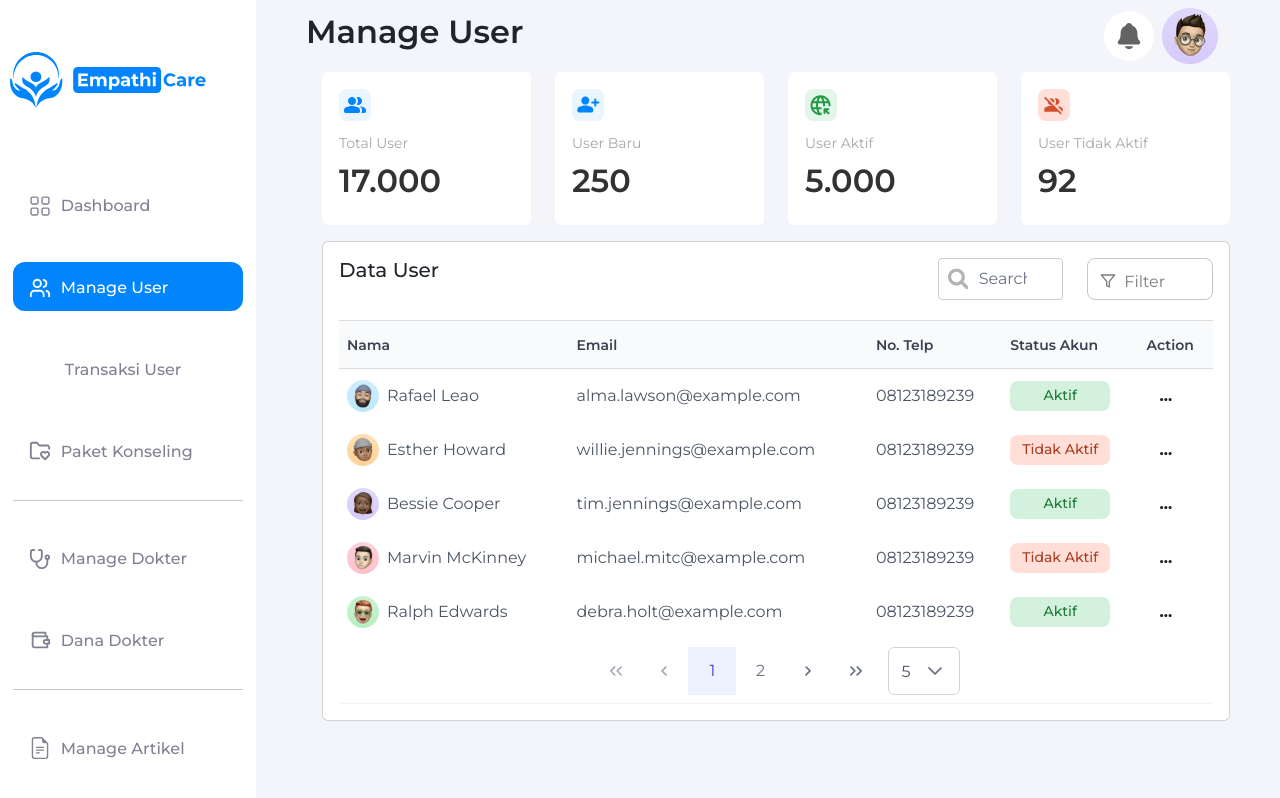
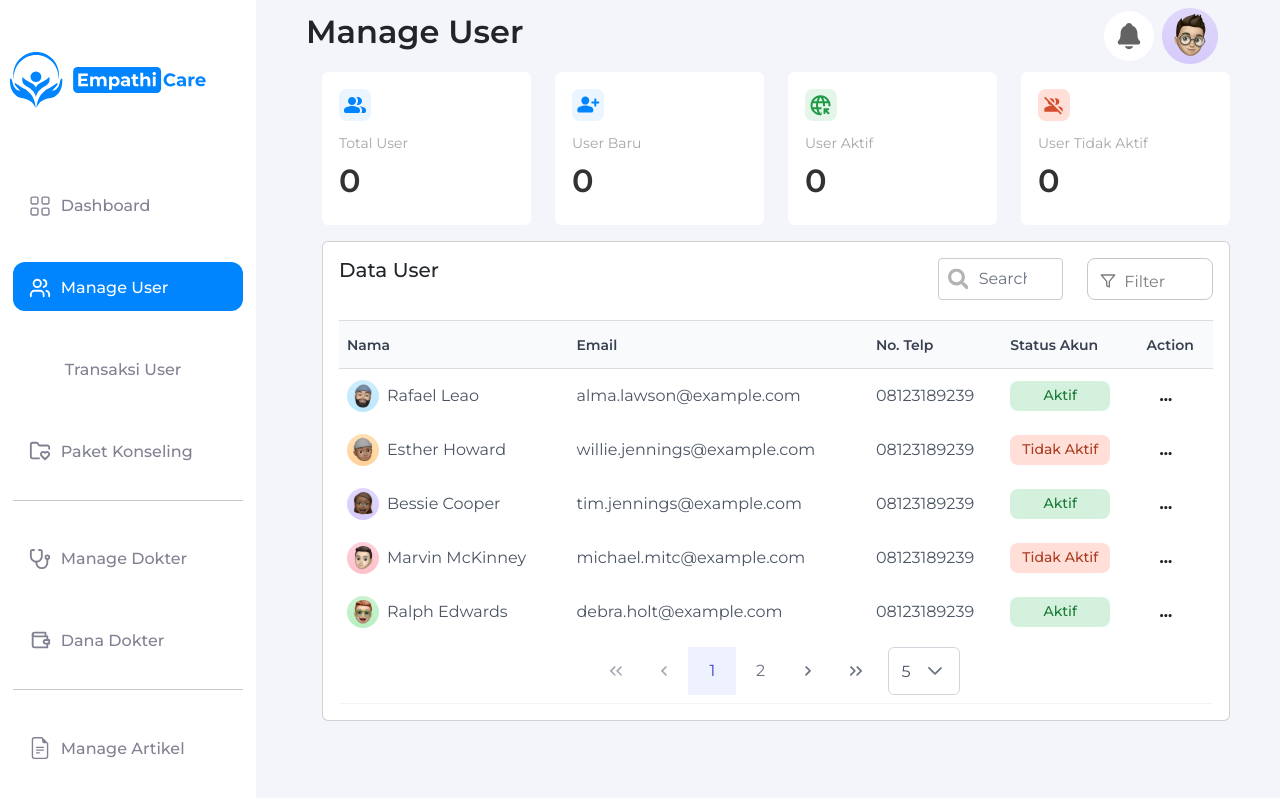
Before and after one commit to Capstone-Mental-Health-Care-Group-6/frontent-dekstop-admin, a React (Vite) app: page /admin/manage/user in a window 1280 px wide. Built offline with nearby package versions, Linux system fonts and the light colour scheme; some icons are missing.

Commit message:
add: service patient.js & integrasi get all patient

```diff
--- a/src/components/DataUsers/dataUsers.js
+++ b/src/components/DataUsers/dataUsers.js
@@ -1,34 +1,18 @@
+import { useEffect, useState } from "react";
 import {
-    avatar1, avatar2, avatar3, avatar4, avatar5, avatar6, avatar7, avatar8, iconTotalUser, iconUserBaru, iconUserAktif, iconUserTidakAktif
-} from '../../../image'
-
-
-export const cardManageUsers = [
-    {
-        location: '/',
-        image: iconTotalUser,
-        text: 'Total User',
-        total: '17.000'
-    },
-    {
-        location: '/',
-        image: iconUserBaru,
-        text: 'User Baru',
-        total: '250'
-    },
-    {
-        location: '/',
-        image: iconUserAktif,
-        text: 'User Aktif',
-        total: '5.000'
-    },
-    {
-        location: '/',
-        image: iconUserTidakAktif,
-        text: 'User Tidak Aktif',
-        total: '92'
-    },
-]
+  avatar1,
+  avatar2,
+  avatar3,
+  avatar4,
+  avatar5,
+  avatar6,
+  avatar7,
+  avatar8,
+  iconTotalUser,
+  iconUserBaru,
+  iconUserAktif,
+  iconUserTidakAktif,
+} from "../../../image";
 
 export const dataUsers = [
   {
@@ -38,7 +22,7 @@ export const dataUsers = [
     email: "alma.lawson@example.com",
     telephone: "08123189239",
     statusAkun: "Aktif",
-        action: "..."
+    action: "...",
   },
   {
     id: 129861,
@@ -47,7 +31,7 @@ export const dataUsers = [
     email: "willie.jennings@example.com",
     telephone: "08123189239",
     statusAkun: "Tidak Aktif",
-        action: "..."
+    action: "...",
   },
   {
     id: 129862,
@@ -56,7 +40,7 @@ export const dataUsers = [
     email: "tim.jennings@example.com",
     telephone: "08123189239",
     statusAkun: "Aktif",
-        action: "..."
+    action: "...",
   },
   {
     id: 129863,
@@ -65,7 +49,7 @@ export const dataUsers = [
     email: "michael.mitc@example.com",
     telephone: "08123189239",
     statusAkun: "Tidak Aktif",
-        action: "..."
+    action: "...",
   },
   {
     id: 129864,
@@ -74,7 +58,7 @@ export const dataUsers = [
     email: "debra.holt@example.com",
     telephone: "08123189239",
     statusAkun: "Aktif",
-        action: "..."
+    action: "...",
   },
   {
     id: 129865,
@@ -83,7 +67,7 @@ export const dataUsers = [
     email: "abill.sanders@example.com",
     telephone: "08123189239",
     statusAkun: "Aktif",
-        action: "..."
+    action: "...",
   },
   {
     id: 129866,
@@ -92,7 +76,7 @@ export const dataUsers = [
     email: "kenzi.lawson@example.com",
     telephone: "08123189239",
     statusAkun: "Tidak Aktif",
-        action: "..."
+    action: "...",
   },
   {
     id: 129868,
@@ -101,9 +85,9 @@ export const dataUsers = [
     email: "jessica.hanson@example.com",
     telephone: "08123189239",
     statusAkun: "Aktif",
-        action: "..."
+    action: "...",
   },
-]
+];
 
 // export const columnUser = [
 //     {
--- a/src/pages/Dashboard/Dashboard.jsx
+++ b/src/pages/Dashboard/Dashboard.jsx
@@ -1,4 +1,4 @@
-import React from "react";
+import React, { useEffect, useState } from "react";
 import Layouts from "../../Layouts/Layouts";
 import "./Dashboard.styles.css";
 import {
@@ -13,8 +13,16 @@ import {
 import Card from "../../components/Fragments/card/Card";
 import PaketTeratas from "../../components/Fragments/paket-teratas/PaketTeratas";
 import { useLogin } from "../../hooks/useLogin";
+import { getAllPatient } from "../../service/patient";
 
 const Dashboard = () => {
+  const [totalUser, setTotalUser] = useState(null);
+
+  // useEffect(() => {
+  //   getAllPatient((data) => {
+  //     setTotalUser(data.data.total_user);
+  //   });
+  // }, []);
 
   return (
     <Layouts titlePage={"Dashboard"}>
@@ -45,7 +53,7 @@ const Dashboard = () => {
           <div className="d-flex gap-3">
             <Card
               cardSubtitle="Total User"
-              cardTitle="17.000"
+              cardTitle={totalUser !== null ? totalUser : "0"}
               src={iconCardUser}
             />
             <Card
--- a/src/pages/ManageUser/ManageUser.jsx
+++ b/src/pages/ManageUser/ManageUser.jsx
@@ -1,14 +1,21 @@
-import React, { useState } from "react";
+import React, { useEffect, useState } from "react";
 import Layouts from "../../Layouts/Layouts";
 import Card from "../../components/Fragments/card/Card";
 import { dataUsers } from "../../components/DataUsers/dataUsers";
-import { cardManageUsers } from "../../components/DataUsers/dataUsers";
+// import { cardManageUsers } from "../../components/DataUsers/dataUsers";
 import { Link } from "react-router-dom";
 import Search from "../../components/Elements/SearchManageUser/SearchManageUser";
 import FilterList from "../../components/Fragments/filter-list/FilterList";
 import { LuFilter } from "react-icons/lu";
 import UserTable from "../../components/Fragments/userTable/UserTable";
 import "./ManageUser.style.css";
+import {
+  iconTotalUser,
+  iconUserAktif,
+  iconUserBaru,
+  iconUserTidakAktif,
+} from "../../../image";
+import { getAllPatient } from "../../service/patient";
 
 const ManageUser = () => {
   const [searchValue, setSearchValue] = useState(""); // State untuk nilai pencarian
@@ -17,19 +24,52 @@ const ManageUser = () => {
     setSearchValue(event.target.value); // Fungsi untuk menangani perubahan input pencarian
   };
 
+  const [patientData, setPatientData] = useState(null);
+
+  // useEffect(() => {
+  //   getAllPatient((data) => {
+  //     setPatientData(data);
+  //   });
+  // }, []);
+
+  const cardManageUsers = [
+    {
+      location: "/",
+      image: iconTotalUser,
+      text: "Total User",
+      total: patientData?.total_user || "0",
+    },
+    {
+      location: "/",
+      image: iconUserBaru,
+      text: "User Baru",
+      total: patientData?.total_user_baru || "0",
+    },
+    {
+      location: "/",
+      image: iconUserAktif,
+      text: "User Aktif",
+      total: patientData?.total_user_active || "0",
+    },
+    {
+      location: "/",
+      image: iconUserTidakAktif,
+      text: "User Tidak Aktif",
+      total: patientData?.total_user_inactive || "0",
+    },
+  ];
+
   return (
     <Layouts titlePage={"Manage User"}>
       <section className="manage-user ms-3" id="manage-user">
         <div className="row row-cols-1 row-cols-md-2 row-cols-lg-4 g-4">
           {cardManageUsers.map((item, index) => (
             <div className="col" key={index}>
-              {/* <Link to={item.location} className="text-decoration-none"> */}
               <Card
                 src={item.image}
                 cardSubtitle={item.text}
                 cardTitle={item.total}
               ></Card>
-              {/* </Link> */}
             </div>
           ))}
         </div>
--- /dev/null
+++ b/src/service/patient.js
@@ -0,0 +1,12 @@
+import { axiosInterceptor } from "./axiosInterceptor";
+
+export const getAllPatient = (callback) => {
+  axiosInterceptor
+    .get("/patient/dashboard")
+    .then((res) => {
+      callback(res.data);
+    })
+    .catch((err) => {
+      console.log(err);
+    });
+};
```
Lines whose indentation alone changed are shown as unchanged.
